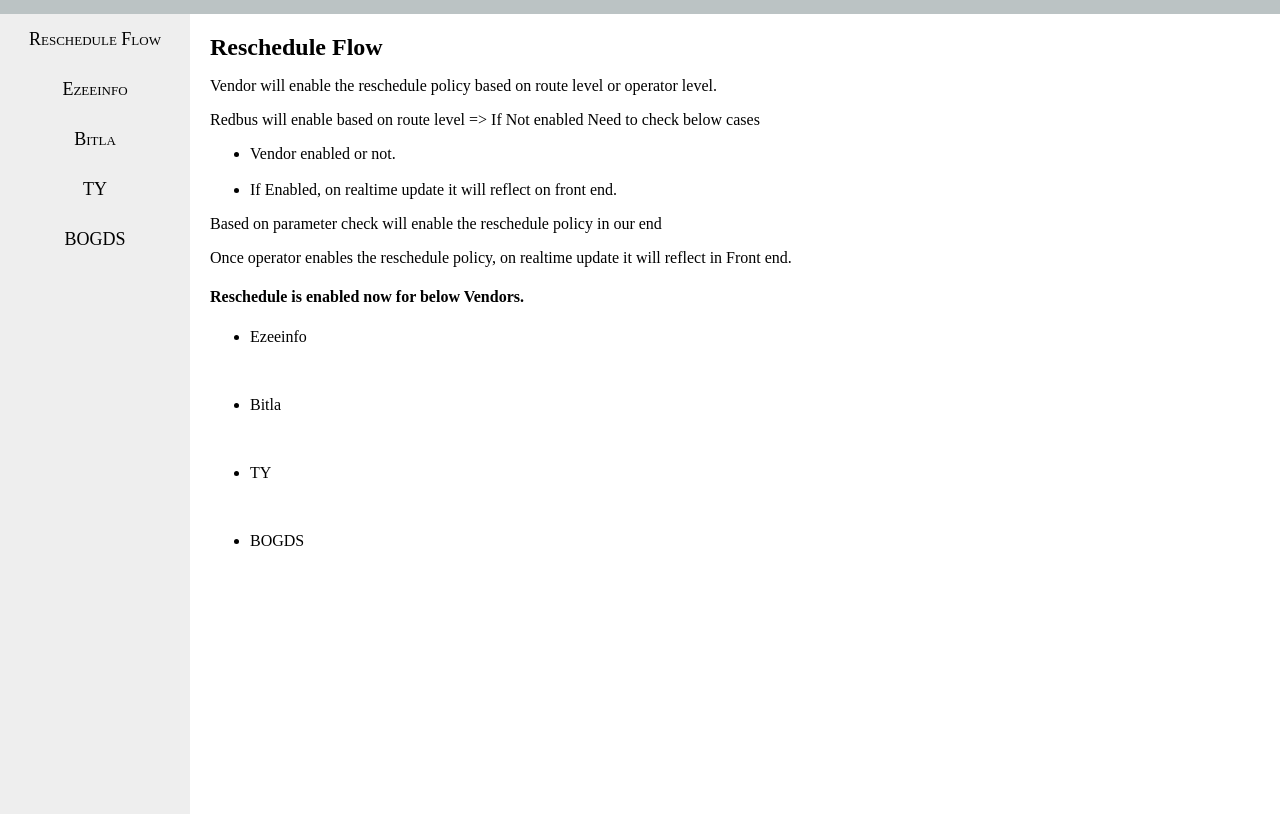
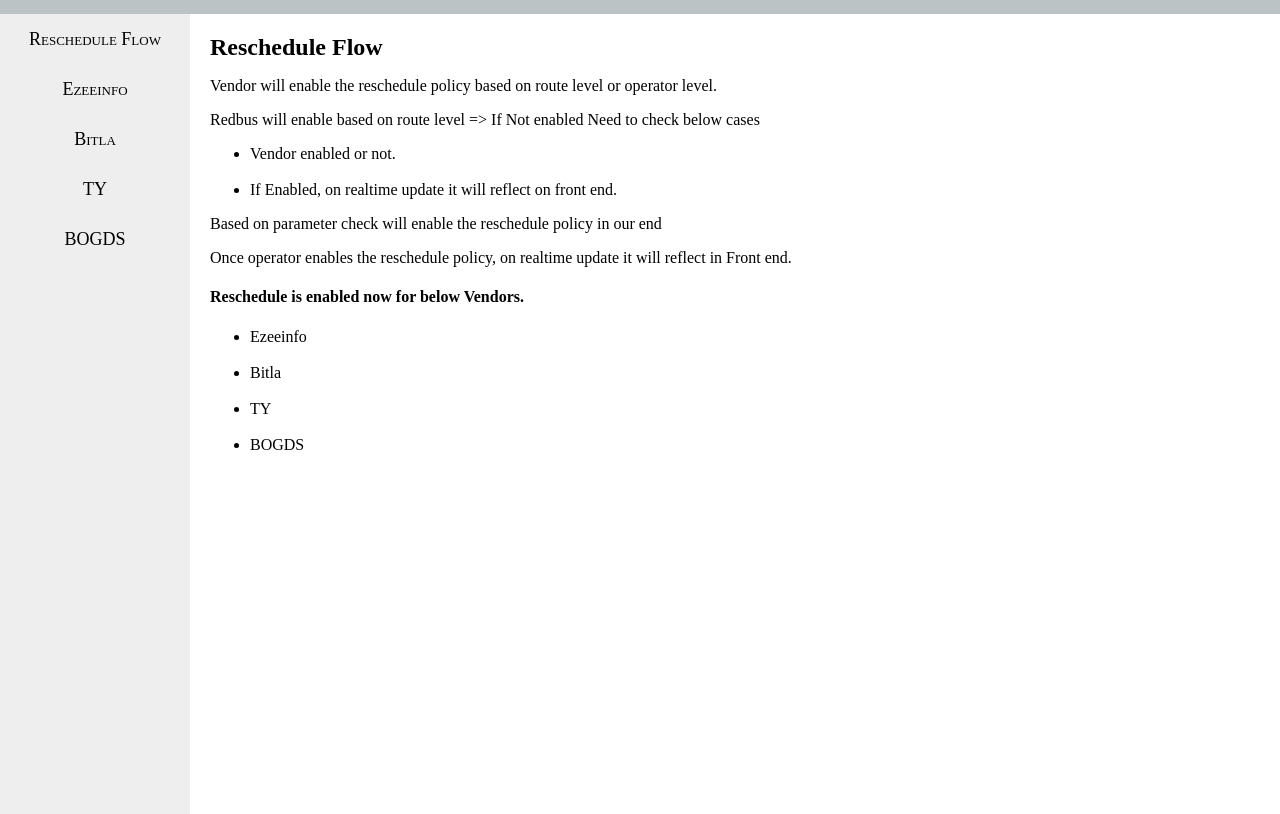
Before and after one commit to webproject-rb/webproject-rb.github.io, a plain HTML site: page index.html in a window 1280 px wide. Shown: the part 66-880 px from the top of the page. Drawn offline with Linux system fonts and the light colour scheme.

Commit message:
Update index.html

```diff
--- a/index.html
+++ b/index.html
@@ -178,10 +178,10 @@
           <p>Based on parameter check will enable the reschedule policy in our end</p>
           <p>Once operator enables the reschedule policy, on realtime update it will reflect in Front end.</p>
           <h4>Reschedule is enabled now for below Vendors.</h4>
-          <ul><li>Ezeeinfo</li></ul><br>
-          <ul><li>Bitla</li></ul><br>
-          <ul><li>TY</li></ul><br>
-         <ul><li>BOGDS</li></ul>
+          <ul><li>Ezeeinfo</li><br>
+          <li>Bitla</li><br>
+          <li>TY</li><br>
+         <li>BOGDS</li></ul>
 
         </div>
       </main>
```
